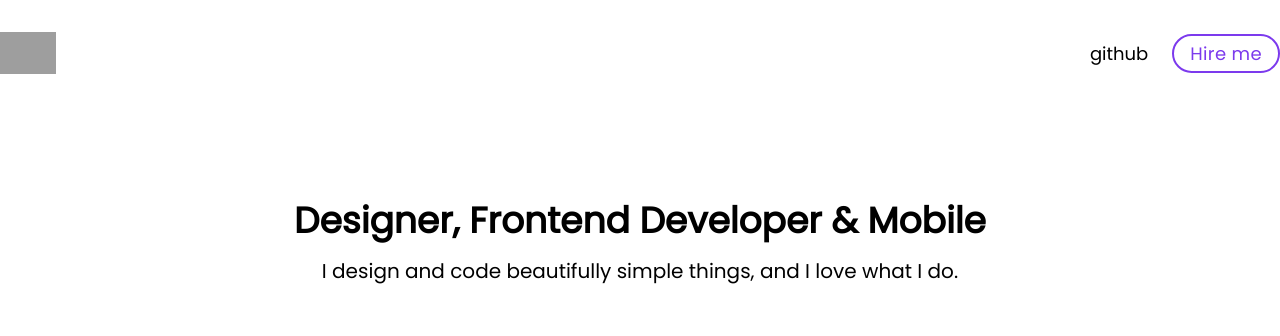
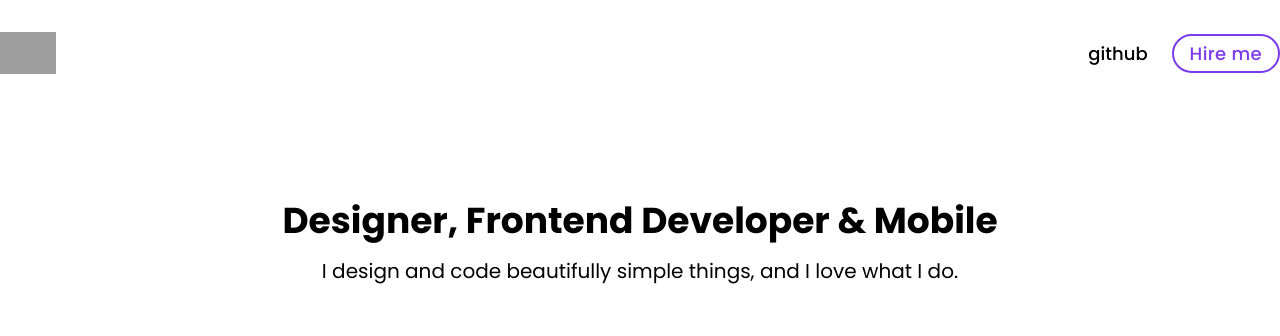
Before and after one commit to trujunzhang/trujunzhang, a Next.js app: page /ycode in a window 1280 px wide. Shown: the top 336 px of the page. Built offline with nearby package versions, Linux system fonts and the light colour scheme; grey boxes are pictures that could not be loaded.

Commit message:
add google font, poppins

```diff
--- a/app/(user)/layout.tsx
+++ b/app/(user)/layout.tsx
@@ -1,13 +1,13 @@
 import "../globals.css";
 import type { Metadata } from "next";
-import { Poppins } from "next/font/google";
+// import { Poppins } from "next/font/google";
 
-const poppins = Poppins({
-  subsets: ["latin"],
-  weight: "400",
-  style: "normal",
-});
-
+// const poppins = Poppins({
+//   subsets: ["latin"],
+//   weight: "400",
+//   style: "normal",
+// });
+//
 export const metadata: Metadata = {
   title: "Zhang | Designer, Frontend Developer & Mobile",
   description:
@@ -45,7 +45,8 @@ export default function RootLayout({
 }) {
   return (
     <html lang="en">
-      <body className={poppins.className}>{children}</body>
+      {/* <body className={poppins.className}>{children}</body> */}
+      <body className={'font-poppins'}>{children}</body>
     </html>
   );
 }
--- a/app/globals.css
+++ b/app/globals.css
@@ -1,7 +1,8 @@
+@import url("https://fonts.googleapis.com/css2?family=Michroma&family=Poppins:wght@300;400;500;600;700&display=swap");
+
 @tailwind base;
 @tailwind components;
 @tailwind utilities;
 
 @layer components {
-
 }
--- a/tailwind.config.js
+++ b/tailwind.config.js
@@ -1,4 +1,5 @@
 const colors = require("tailwindcss/colors");
+const defaultTheme = require("tailwindcss/defaultTheme");
 
 /** @type {import('tailwindcss').Config} */
 module.exports = {
@@ -39,6 +40,9 @@ module.exports = {
           700: colors.violet["700"],
         },
       },
+      fontFamily: {
+        "poppins": ["Poppins", ...defaultTheme.fontFamily.sans],
+      },
       backgroundImage: {
         "gradient-radial": "radial-gradient(var(--tw-gradient-stops))",
         "gradient-conic":
```
